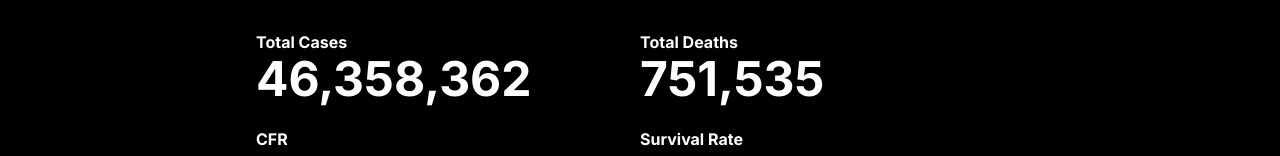
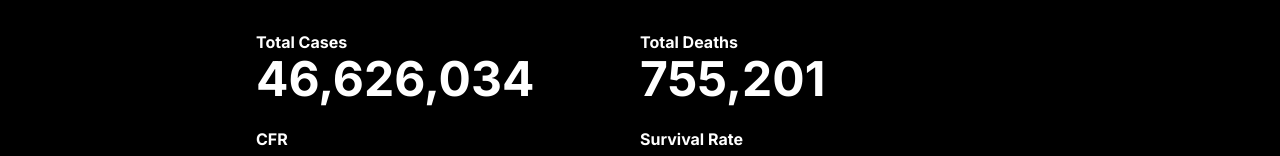
Before and after one commit to mattbatman/sum-covid, a website built with Parcel: page src/index.html in a window 1280 px wide. Shown: the part 1213-1369 px from the top of the page. Built offline with nearby package versions, Linux system fonts and the light colour scheme.

Commit message:
Update total deaths and cases

```diff
--- a/src/index.html
+++ b/src/index.html
@@ -34,7 +34,7 @@
       <h2>Total Cases, Deaths, and Case Fatality Rate</h2>
       <p>
         This data is from the CDC's <a href="https://covid.cdc.gov/covid-data-tracker/#datatracker-home">COVID Tracker Data</a>
-        as of November 7, 2021. <a href="https://www.cdc.gov/coronavirus/2019-ncov/covid-data/faq-surveillance.html">According to the CDC</a>,
+        as of November 10, 2021. <a href="https://www.cdc.gov/coronavirus/2019-ncov/covid-data/faq-surveillance.html">According to the CDC</a>,
         it "includes deaths reported by state, local, and territorial health departments. Reporting frequency might vary by
         jurisdiction. This reflects the most up-to-date information received by CDC based on preliminary reporting." These totals are since January 21, 2020.
       </p>
@@ -44,11 +44,11 @@
       <div class="stat-cards">
         <div class="stat-card first-row">
           <div class="stat-card-title">Total Cases</div>
-          <div class="stat-card-stat">46,358,362</div>
+          <div class="stat-card-stat">46,626,034</div>
         </div>
         <div class="stat-card first-row">
           <div class="stat-card-title">Total Deaths</div>
-          <div class="stat-card-stat">751,535</div>
+          <div class="stat-card-stat">755,201</div>
         </div>
         <div class="stat-card">
           <div class="stat-card-title">CFR</div>
```
